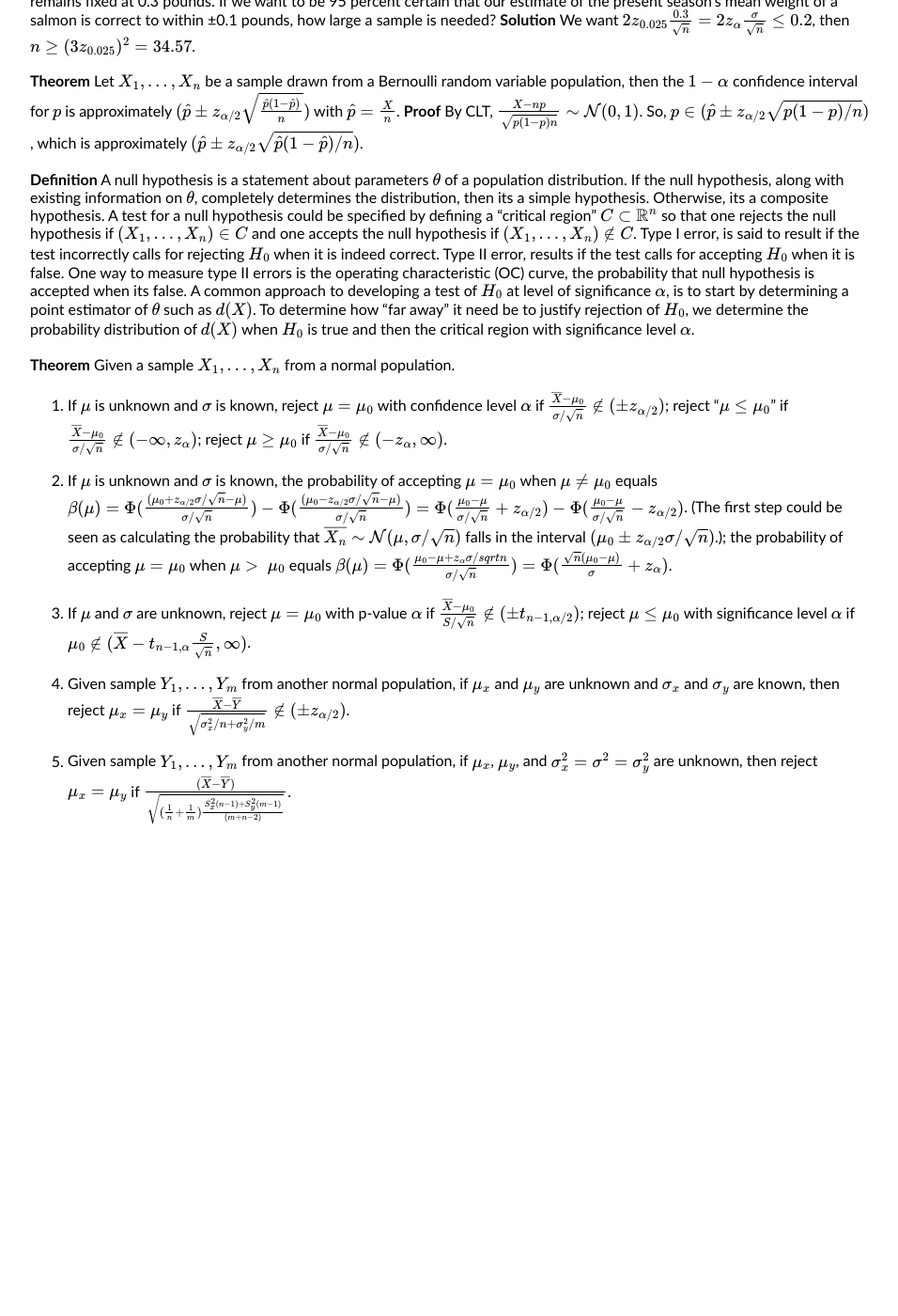
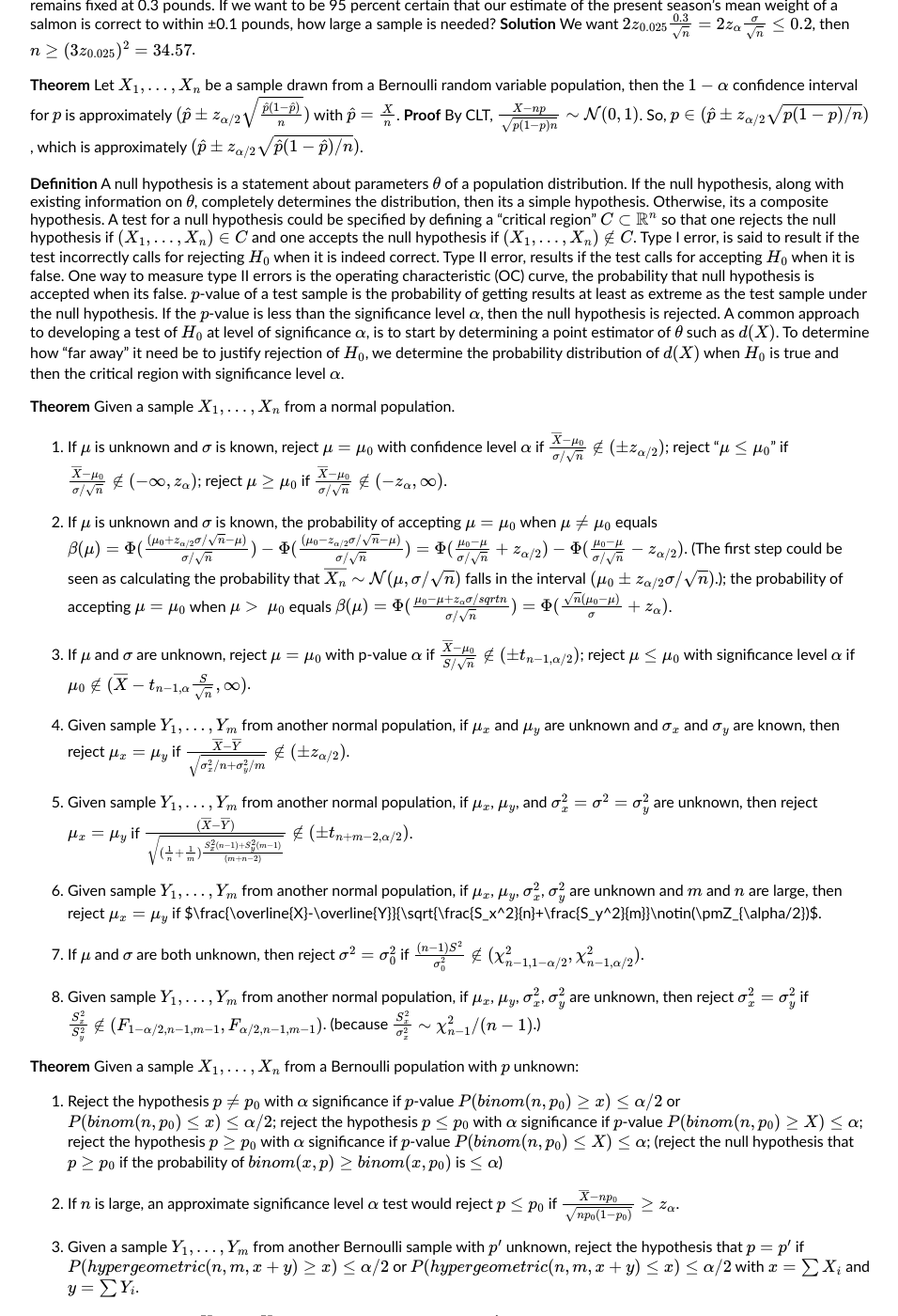
Before and after one commit to henryzhang11/questions-I-have, a Jekyll site: the page built from _posts/2023-08-20-probability-theory-review.md, in a window 1280 px wide and 1400 px high, scrolled down 5111 px. Shown: the whole window at 94% size, without its empty margins (160-1116 px from the left). Built offline with Jekyll 4.4.1, drawn with Linux system fonts in a browser that asks for light colours; formulas are drawn with MathJax 3; before the commit the page ends 6100 px from its top, so only the background shows below that; some of the changed text lies outside the part shown.

Commit message:
Update 2023-08-20-probability-theory-review.md

```diff
--- a/_posts/2023-08-20-probability-theory-review.md
+++ b/_posts/2023-08-20-probability-theory-review.md
@@ -116,7 +116,7 @@ title: "probability theory review"
 
 3. If $\mu$ and $\sigma$ are unknown, then the $1-\alpha$ confidence interval of $X_{n+1}$ is $(\overline{X_n}-t_{n-1,\alpha/2}S_n\sqrt{1+1/n},\overline{X_n}+t_{n-1,\alpha/2}S_n\sqrt{1+1/n})$.
 
-4. If $\mu$ and $\sigma$ are unknown, then the $1-\alpha$ confidence interval of $\sigma^2$ is $(\frac{(n-1)S_n^2}{t_{n-1,\alpha/2}},\frac{(n-1)S_n^2}{t_{n-1,1-\alpha/2}})$.
+4. If $\mu$ and $\sigma$ are unknown, then the $1-\alpha$ confidence interval of $\sigma^2$ is $(\frac{(n-1)S_n^2}{\chi_{n-1,\alpha/2}^2},\frac{(n-1)S_n^2}{\chi_{n-1,1-\alpha/2}^2})$.
 
 5. If in addition $Y_1,...,Y_m$ is a sample from a normal population, $X_i$ has unknown $\mu_1$ and known $\sigma_1^2$, $Y_i$ has unknown $\mu_2$ and known $\sigma_2^2$, then the $1-\alpha$ confidence interval of $\mu_1-\mu_2$ is $(\overline{X_n}-\overline{Y_n}\pm z_{\alpha/2}\sqrt{\frac{\sigma_1^2}{n}+\frac{\sigma_2^2}{m}})$.
 
@@ -137,7 +137,7 @@ title: "probability theory review"
 **Theorem** Let $X_1,...,X_n$ be a sample drawn from a Bernoulli random variable population, then the $1-\alpha$ confidence interval for $p$ is approximately $(\hat{p}\pm z_{\alpha/2}\sqrt{\frac{\hat{p}(1-\hat{p})}{n}})$ with $\hat{p}=\frac{X}{n}$.
 **Proof** By CLT, $\frac{X-np}{\sqrt{p(1-p)n}}\sim\mathcal{N}(0,1)$. So, $p\in (\hat{p}\pm z_{\alpha/2}\sqrt{p(1-p)/n})$, which is approximately $(\hat{p}\pm z_{\alpha/2}\sqrt{\hat{p}(1-\hat{p})/n})$.
 
-**Definition** A null hypothesis is a statement about parameters $\theta$ of a population distribution. If the null hypothesis, along with existing information on $\theta$, completely determines the distribution, then its a simple hypothesis. Otherwise, its a composite hypothesis. A test for a null hypothesis could be specified by defining a "critical region" $C\subset \mathbb{R}^n$ so that one rejects the null hypothesis if $(X_1,...,X_n)\in C$ and one accepts the null hypothesis if $(X_1,...,X_n)\notin C$. Type I error, is said to result if the test incorrectly calls for rejecting $H_0$ when it is indeed correct. Type II error, results if the test calls for accepting $H_0$ when it is false. One way to measure type II errors is the operating characteristic (OC) curve, the probability that null hypothesis is accepted when its false. A common approach to developing a test of $H_0$ at level of significance $\alpha$, is to start by determining a point estimator of $\theta$ such as $d(X)$. To determine how “far away” it need be to justify rejection of $H_0$, we determine the probability distribution of $d(X)$ when $H_0$ is true and then the critical region with significance level $\alpha$.
+**Definition** A null hypothesis is a statement about parameters $\theta$ of a population distribution. If the null hypothesis, along with existing information on $\theta$, completely determines the distribution, then its a simple hypothesis. Otherwise, its a composite hypothesis. A test for a null hypothesis could be specified by defining a "critical region" $C\subset \mathbb{R}^n$ so that one rejects the null hypothesis if $(X_1,...,X_n)\in C$ and one accepts the null hypothesis if $(X_1,...,X_n)\notin C$. Type I error, is said to result if the test incorrectly calls for rejecting $H_0$ when it is indeed correct. Type II error, results if the test calls for accepting $H_0$ when it is false. One way to measure type II errors is the operating characteristic (OC) curve, the probability that null hypothesis is accepted when its false. $p$-value of a test sample is the probability of getting results at least as extreme as the test sample under the null hypothesis. If the $p$-value is less than the significance level $\alpha$, then the null hypothesis is rejected. A common approach to developing a test of $H_0$ at level of significance $\alpha$, is to start by determining a point estimator of $\theta$ such as $d(X)$. To determine how “far away” it need be to justify rejection of $H_0$, we determine the probability distribution of $d(X)$ when $H_0$ is true and then the critical region with significance level $\alpha$.
 
 **Theorem** Given a sample $X_1,...,X_n$ from a normal population.
 1. If $\mu$ is unknown and $\sigma$ is known, reject $\mu=\mu_0$ with confidence level $\alpha$ if $\frac{\overline{X}-\mu_0}{\sigma/\sqrt{n}}\notin(\pm z_{\alpha/2})$; reject "$\mu\leq\mu_0$" if $\frac{\overline{X}-\mu_0}{\sigma/\sqrt{n}}\notin(-\infty,z_{\alpha})$; reject $\mu\geq\mu_0$ if $\frac{\overline{X}-\mu_0}{\sigma/\sqrt{n}}\notin(-z_{\alpha},\infty)$.
@@ -148,4 +148,22 @@ title: "probability theory review"
 
 4. Given sample $Y_1,...,Y_m$ from another normal population, if $\mu_x$ and $\mu_y$ are unknown and $\sigma_x$ and $\sigma_y$ are known, then reject $\mu_x=\mu_y$ if $\frac{\overline{X}-\overline{Y}}{\sqrt{\sigma_x^2/n+\sigma_y^2/m}}\notin(\pm z_{\alpha/2})$.
 
-5. Given sample $Y_1,...,Y_m$ from another normal population, if $\mu_x$, $\mu_y$, and $\sigma_x^2=\sigma^2=\sigma_y^2$ are unknown, then reject $\mu_x=\mu_y$ if $\frac{(\overline{X}-\overline{Y})}{\sqrt{(\frac{1}{n}+\frac{1}{m})\frac{S_x^2(n-1)+S_y^2(m-1)}{(m+n-2)}}}$.
+5. Given sample $Y_1,...,Y_m$ from another normal population, if $\mu_x$, $\mu_y$, and $\sigma_x^2=\sigma^2=\sigma_y^2$ are unknown, then reject $\mu_x=\mu_y$ if $\frac{(\overline{X}-\overline{Y})}{\sqrt{(\frac{1}{n}+\frac{1}{m})\frac{S_x^2(n-1)+S_y^2(m-1)}{(m+n-2)}}}\notin(\pm t_{n+m-2,\alpha/2})$.
+
+6. Given sample $Y_1,...,Y_m$ from another normal population, if $\mu_x$, $\mu_y$, $\sigma_x^2$, $\sigma_y^2$ are unknown and $m$ and $n$ are large, then reject $\mu_x=\mu_y$ if $\frac{\overline{X}-\overline{Y}}{\sqrt{\frac{S_x^2}{n}+\frac{S_y^2}{m}}\notin(\pmZ_{\alpha/2})$.
+
+7. If $\mu$ and $\sigma$ are both unknown, then reject $\sigma^2=\sigma_0^2$ if $\frac{(n-1)S^2}{\sigma_0^2}\notin(\chi_{n-1,1-\alpha/2}^2,\chi_{n-1,\alpha/2}^2)$.
+
+8. Given sample $Y_1,...,Y_m$ from another normal population, if $\mu_x$, $\mu_y$, $\sigma_x^2$, $\sigma_y^2$ are unknown, then reject $\sigma_x^2=\sigma_y^2$ if $\frac{S_x^2}{S_y^2}\notin(F_{1-\alpha/2,n-1,m-1},F_{\alpha/2,n-1,m-1})$. (because $\frac{S_x^2}{\sigma_x^2}\sim\chi_{n-1}^2/(n-1)$.)
+
+**Theorem** Given a sample $X_1,...,X_n$ from a Bernoulli population with $p$ unknown:
+
+1. Reject the hypothesis $p\neq p_0$ with $\alpha$ significance if $p$-value $P(binom(n,p_0)\geq x)\leq \alpha/2$ or $P(binom(n,p_0)\leq x)\leq \alpha/2$; reject the hypothesis $p\leq p_0$ with $\alpha$ significance if $p$-value $P(binom(n,p_0)\geq X)\leq \alpha$; reject the hypothesis $p\geq p_0$ with $\alpha$ significance if $p$-value $P(binom(n,p_0)\leq  X)\leq \alpha$; (reject the null hypothesis that $p\geq p_0$ if the probability of $binom(x,p)\geq binom(x,p_0)$ is $\leq \alpha$)
+
+2. If $n$ is large, an approximate significance level $\alpha$ test would reject $p\leq p_0$ if $\frac{\overline{X}-np_0}{\sqrt{np_0(1-p_0)}}\geq z_\alpha$.
+
+3. Given a sample $Y_1,...,Y_m$ from another Bernoulli sample with $p'$ unknown, reject the hypothesis that $p=p'$ if $P(hypergeometric(n,m,x+y)\geq x)\leq \alpha/2$ or $P(hypergeometric(n,m,x+y)\leq x)\leq\alpha/2$ with $x=\sum X_i$ and $y=\sum Y_i$.
+
+**Theorem** Given a sample $X_1,...,X_n$ from a Poisson population with $\lambda$ unknown:
+
+1. Reject the hypothesis $\lambda=\lambda_0$ if $P_{\lambda_0}(X\geq x)\leq\alpha/2$ or $P_{\lambda_0}(X\leq x)\leq\alpha/2$.
```
